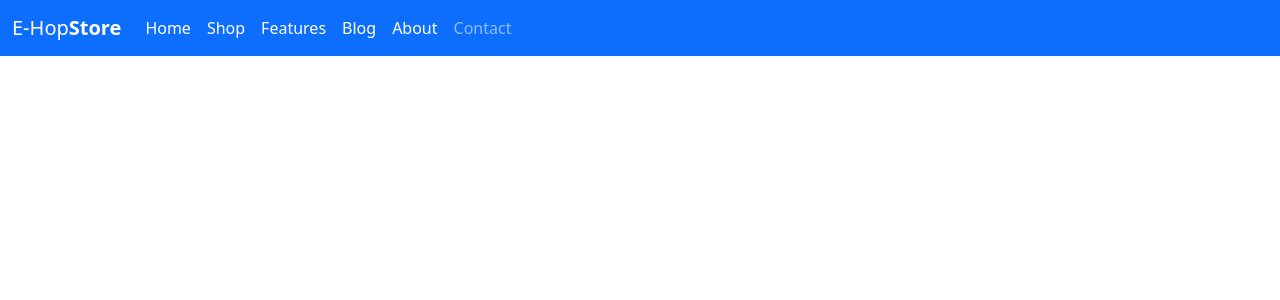
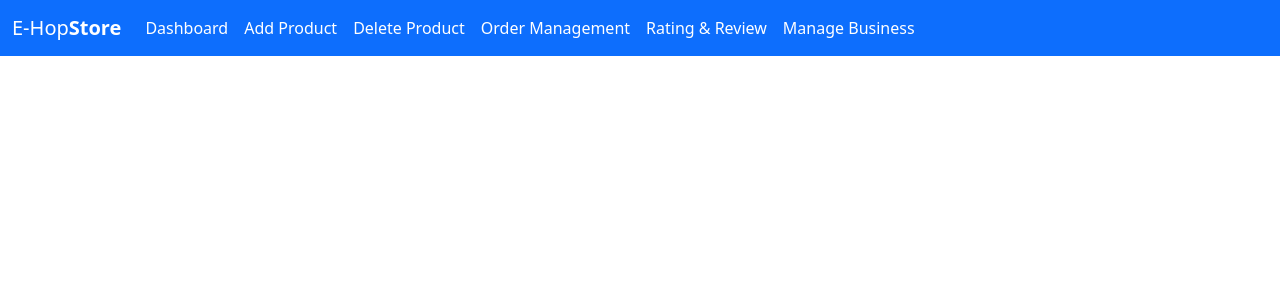
Before and after one commit to chandansutradhar2/infrasoft, an Angular app: page / in a window 1280 px wide. Shown: the top 300 px of the page. Built offline with nearby package versions, Linux system fonts and the light colour scheme.

Commit message:
input in child from parent demo

```diff
--- a/src/app/app.component.html
+++ b/src/app/app.component.html
@@ -1 +1 @@
-<cn-nav-bar></cn-nav-bar>
+<cn-nav-bar [categories]="sellerNavCategories"></cn-nav-bar>
--- a/src/app/nav-bar/nav-bar.component.html
+++ b/src/app/nav-bar/nav-bar.component.html
@@ -7,41 +7,8 @@
         </button>
         <div class="collapse navbar-collapse" id="navbarSupportedContent">
             <ul class="navbar-nav me-auto mb-2 mb-lg-0">
-                <li class="nav-item">
-                    <a class="nav-link active" aria-current="page" href="#">Home</a>
-                </li>
-                <li class="nav-item">
-                    <a class="nav-link active" aria-current="page" href="#">Shop</a>
-                </li>
-                <li class="nav-item">
-                    <a class="nav-link active" aria-current="page" href="#">Features</a>
-                </li>
-                <li class="nav-item">
-                    <a class="nav-link active" aria-current="page" href="#">Blog</a>
-                </li>
-                <li class="nav-item">
-                    <a class="nav-link active" aria-current="page" href="#">About</a>
-                </li>
-                <!-- <li class="nav-item dropdown">
-                    <a class="nav-link dropdown-toggle" href="#" id="navbarDropdown" role="button"
-                        data-bs-toggle="dropdown" aria-expanded="false">
-                        Dropdown
-                    </a>
-                    <ul class="dropdown-menu" aria-labelledby="navbarDropdown">
-
-                        <li><a class="dropdown-item" href="#">Action</a></li>
-
-                        <li>
-                            <a class="dropdown-item" href="#">Another action</a>
-                        </li>
-                        <li>
-                            <hr class="dropdown-divider">
-                        </li>
-                        <li><a class="dropdown-item" href="#">Something else here</a></li>
-                    </ul>
-                </li> -->
-                <li class="nav-item">
-                    <a class="nav-link" href="#" tabindex="-1" aria-disabled="false">Contact</a>
+                <li class="nav-item" *ngFor="let ele of categories">
+                    <a class="nav-link active" href="#">{{ele.name}}</a>
                 </li>
             </ul>
         </div>
--- a/src/app/nav-bar/nav-bar.component.ts
+++ b/src/app/nav-bar/nav-bar.component.ts
@@ -1,15 +1,18 @@
-import { Component, OnInit } from '@angular/core';
+import { Component, Input, OnInit } from '@angular/core';
+import { NavMenu } from '../models/menu.model';
 
 @Component({
   selector: 'cn-nav-bar',
   templateUrl: './nav-bar.component.html',
-  styleUrls: ['./nav-bar.component.scss']
+  styleUrls: ['./nav-bar.component.scss'],
 })
 export class NavBarComponent implements OnInit {
-
-  constructor() { }
+  @Input() categories: NavMenu[];
+  constructor() {
+    this.categories = [];
+  }
 
   ngOnInit(): void {
+    console.log(this.categories);
   }
-
 }
```
